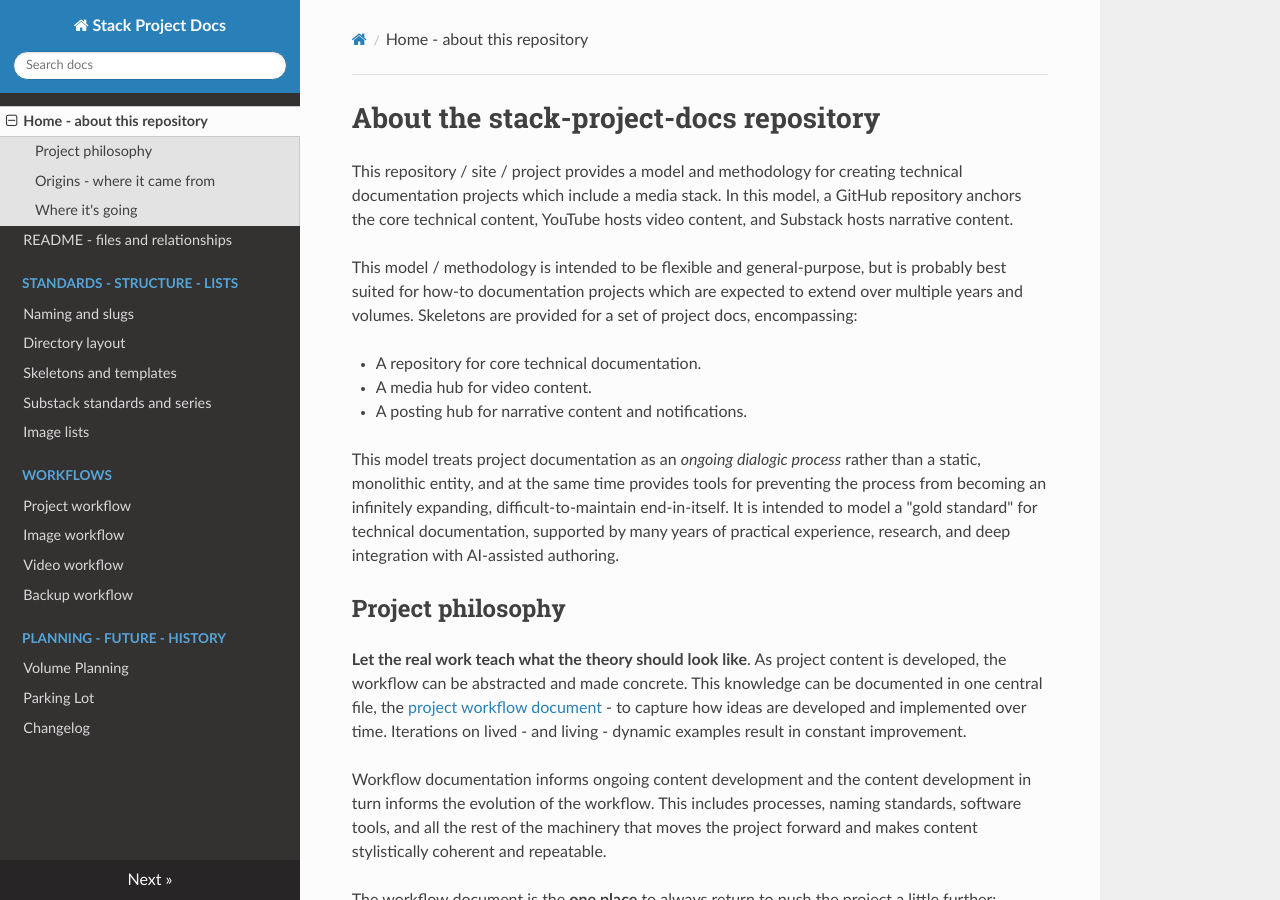
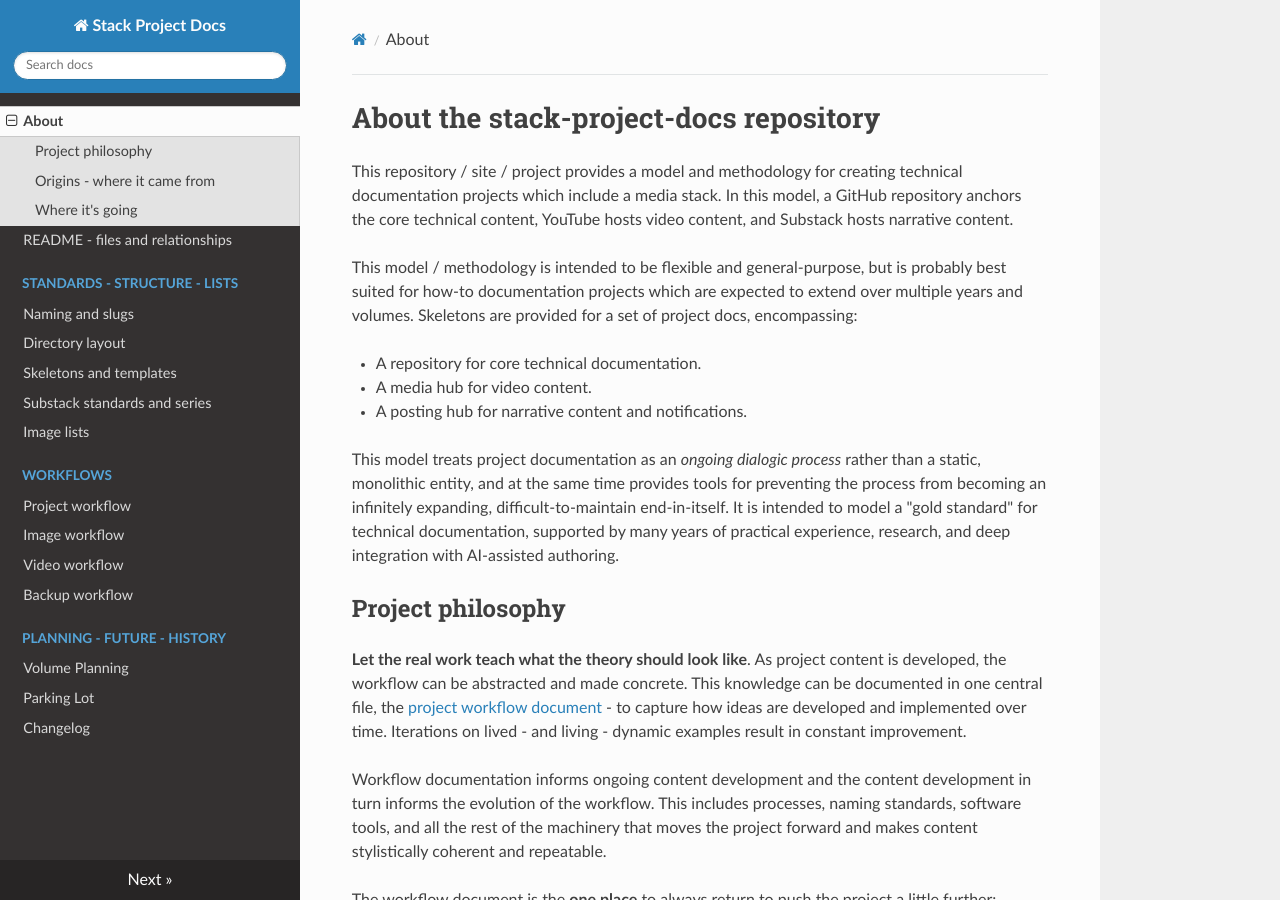
Before and after one commit to john-tech-writer/stack-project-docs, an MkDocs documentation site: the page built from docs/index.md, in a window 1280 px wide and 900 px high. Built offline with MkDocs 1.6.1, drawn with Linux system fonts in a browser that asks for light colours; nearby versions of some CDN libraries.

Commit message:
minor change to home

```diff
--- a/mkdocs.yml
+++ b/mkdocs.yml
@@ -2,7 +2,7 @@ site_name: Stack Project Docs
 site_url: https://john-tech-writer.github.io/stack-project-docs
 
 nav:
-  - Home - about this repository: index.md
+  - About: index.md
   - README - files and relationships: orientation.md
   - Standards - Structure - Lists:
       - Naming and slugs: naming-slugs.md
```
